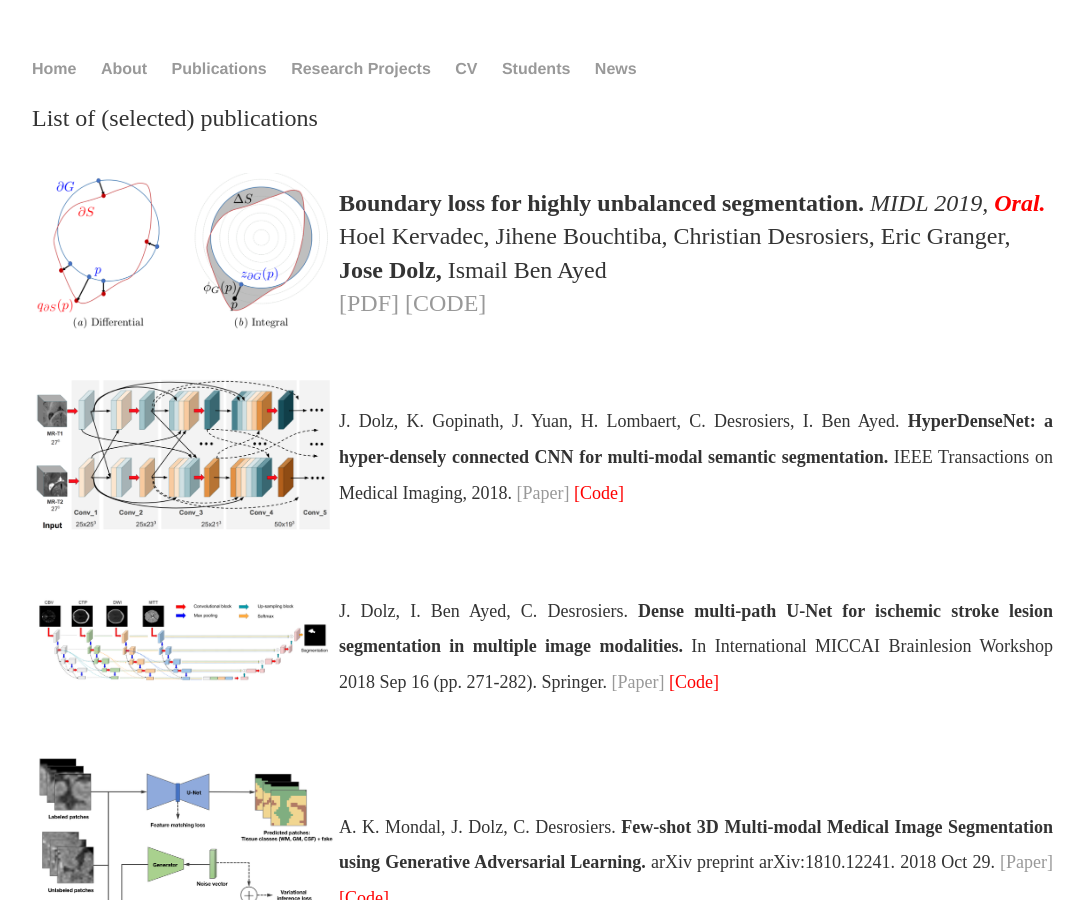
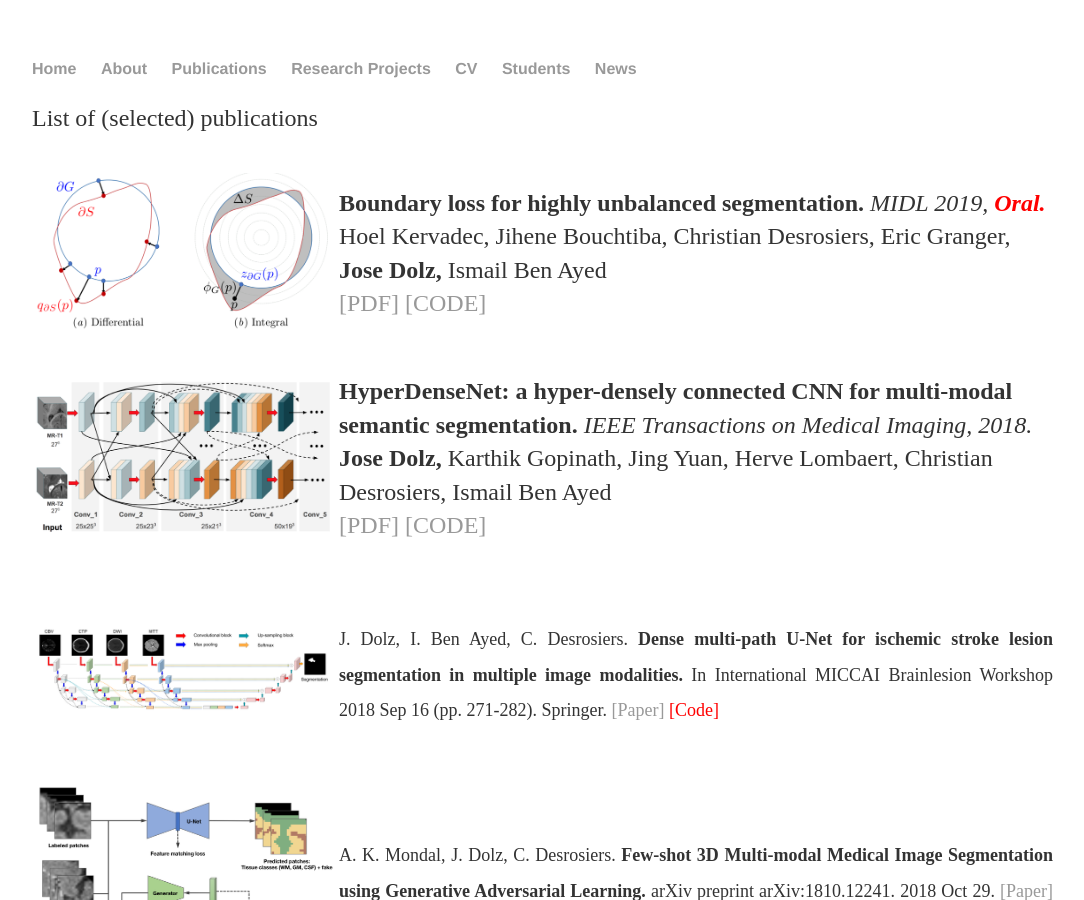
Before and after one commit to josedolz/josedolz.github.io, a Jekyll site: the page built from publications/index.html, in a window 1280 px wide and 900 px high. Shown: the whole window, without its empty margins (96-1180 px from the left). Built offline with Jekyll 4.4.1, drawn with Linux system fonts in a browser that asks for light colours.

Commit message:
Update index.html

```diff
--- a/publications/index.html
+++ b/publications/index.html
@@ -23,14 +23,22 @@ title: publications
 	</tr>
 	</table>
 
-
     <table>
-    <tr>
-        <td><img src="../images/hyperdensenet.png" alt="hyperdensenet" class="image left" width="300px" /></td>
-        <td><p align="justify"><font size="4"> J. Dolz, K. Gopinath, J. Yuan, H. Lombaert, C. Desrosiers, I. Ben Ayed. <b>HyperDenseNet: a hyper-densely connected CNN for multi-modal semantic segmentation.</b> IEEE Transactions on Medical Imaging, 2018. <a href="https://ieeexplore.ieee.org/abstract/document/8515234">[Paper]</a> <a href="https://github.com/josedolz/HyperDenseNet" style="color:red">[Code]</a></font>
-    </td></p>
-    </tr>
-    </table>
+		<tr>
+			<td><img src="../images/hyperdensenet.png" alt="hyperdensenet" class="image left" width="300px" /></td>
+			<td>
+    <div class="media">
+    <div class="media-body">
+    <p class="media-heading">
+      <strong>HyperDenseNet: a hyper-densely connected CNN for multi-modal semantic segmentation.</strong><i> IEEE Transactions on Medical Imaging, 2018.</strong></i><br />
+      <strong>Jose Dolz,</strong> Karthik Gopinath, Jing Yuan, Herve Lombaert, Christian Desrosiers, Ismail Ben Ayed<br />
+      <a href="https://ieeexplore.ieee.org/abstract/document/8515234">[PDF]</a>
+	<a href="https://github.com/josedolz/HyperDenseNet">[CODE]</a><br /></p>
+	</div>
+	</div>
+	</td>
+	</tr>
+	</table>
 
     <table>
     <tr>
```
